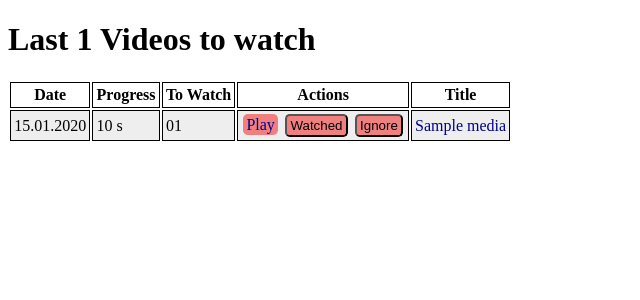
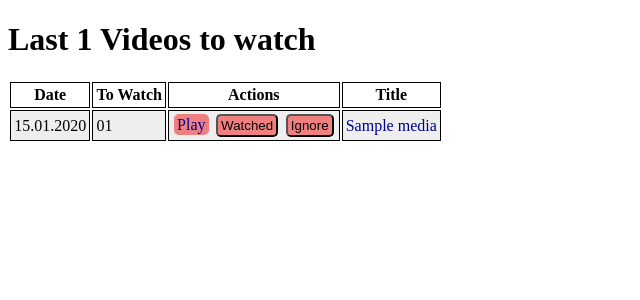
Before and after one commit to Zocker1999NET/entertainment-decider, a Flask app: template server/templates/media_list.htm in a window 1280 px wide. Shown: the top 300 px of the page, without its empty margins (0-640 px from the left). Run offline with Flask 2, Linux system fonts and the light colour scheme; the template is opened without the code that fills it: most values are stand-ins (such as "Sample title", 1, 10 or a date in 2020); parts of the project's set-up code (start-up, migrations or seed data) failed here and were passed over.

Commit message:
media_list.htm: Remove progress column as not required anymore

```diff
--- a/server/templates/media_list.htm
+++ b/server/templates/media_list.htm
@@ -12,7 +12,6 @@
         <table>
             <tr>
                 <th>Date</th>
-                <th>Progress</th>
                 <th>To Watch</th>
                 <th>Actions</th>
                 <th>Title</th>
@@ -20,15 +19,6 @@
             {% for media in media_list %}
                 <tr>
                     <td>{{ media.release_date.strftime("%d.%m.%Y") }}</td>
-                    <td>
-                        {% if media.watched %}
-                            completed
-                        {% elif media.progress <= 0 %}
-                            not started
-                        {% else %}
-                            {{ media.progress }}&nbsp;s
-                        {% endif %}
-                    </td>
                     <td>
                         {{ media.left_length | timedelta }}
                     </td>
```
